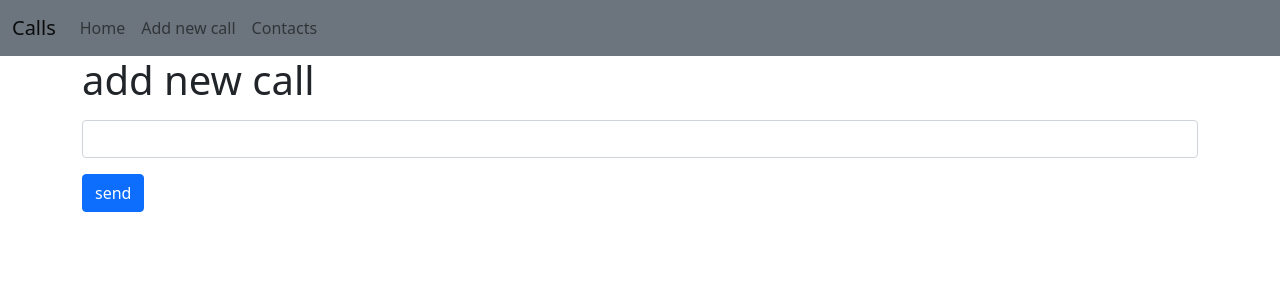
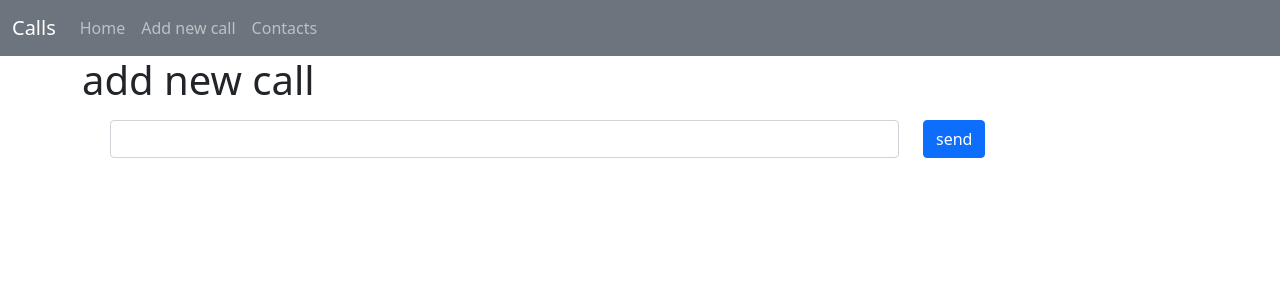
Before and after one commit to Konton022/php-lesson1, a PHP site: page /index.php?page=add in a window 1280 px wide. Shown: the top 300 px of the page. Run offline with PHP 8.4, Linux system fonts and the light colour scheme.

Commit message:
added some views

```diff
--- a/view/base/v_main.php
+++ b/view/base/v_main.php
@@ -8,8 +8,8 @@
     <title><?=$title?></title>
 </head>
     <body>
-    <nav class="navbar navbar-expand-lg navbar-light bg-secondary text-white">
-        <div class="container-fluid">
+    <nav class="navbar navbar-expand-lg navbar-dark bg-secondary ">
+        <div class="container-fluid ">
             <a class="navbar-brand" href="#">Calls</a>
             <button class="navbar-toggler" type="button" data-bs-toggle="collapse" data-bs-target="#navbarNav" aria-controls="navbarNav" aria-expanded="false" aria-label="Toggle navigation">
             <span class="navbar-toggler-icon"></span>
--- a/view/base/v_main2c.php
+++ b/view/base/v_main2c.php
@@ -8,7 +8,7 @@
     <title><?=$title?></title>
 </head>
     <body>
-    <nav class="navbar navbar-expand-lg navbar-light bg-secondary text-white">
+    <nav class="navbar navbar-expand-lg navbar-light navbar-dark bg-secondary text-white">
         <div class="container-fluid">
             <a class="navbar-brand" href="#">Calls</a>
             <button class="navbar-toggler" type="button" data-bs-toggle="collapse" data-bs-target="#navbarNav" aria-controls="navbarNav" aria-expanded="false" aria-label="Toggle navigation">
--- a/view/messages/v-add.php
+++ b/view/messages/v-add.php
@@ -1,4 +1,12 @@
 <form class="form" method="POST">
-            <input class="form-control my-3" type="text" name="phone" id="phone" />
+    <div class="row m-3">
+        <div class="col-9">
+            <input class="form-control" type="text" name="phone" id="phone" />
+        </div>
+        <div class="col-3">
+
             <button type="submit" class="btn btn-primary"> send </button>
+        </div>
+
+    </div>
 </form>
```
